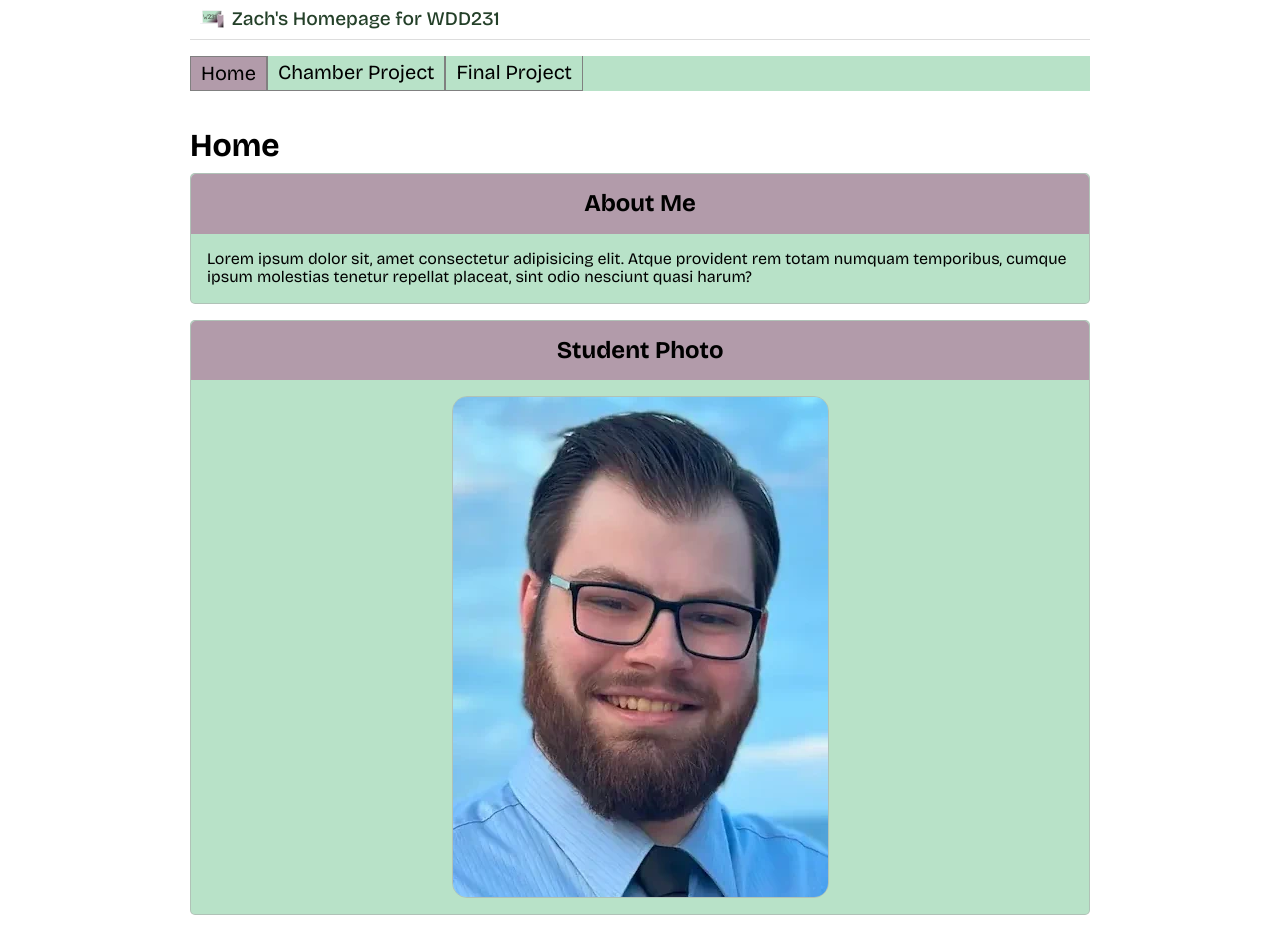
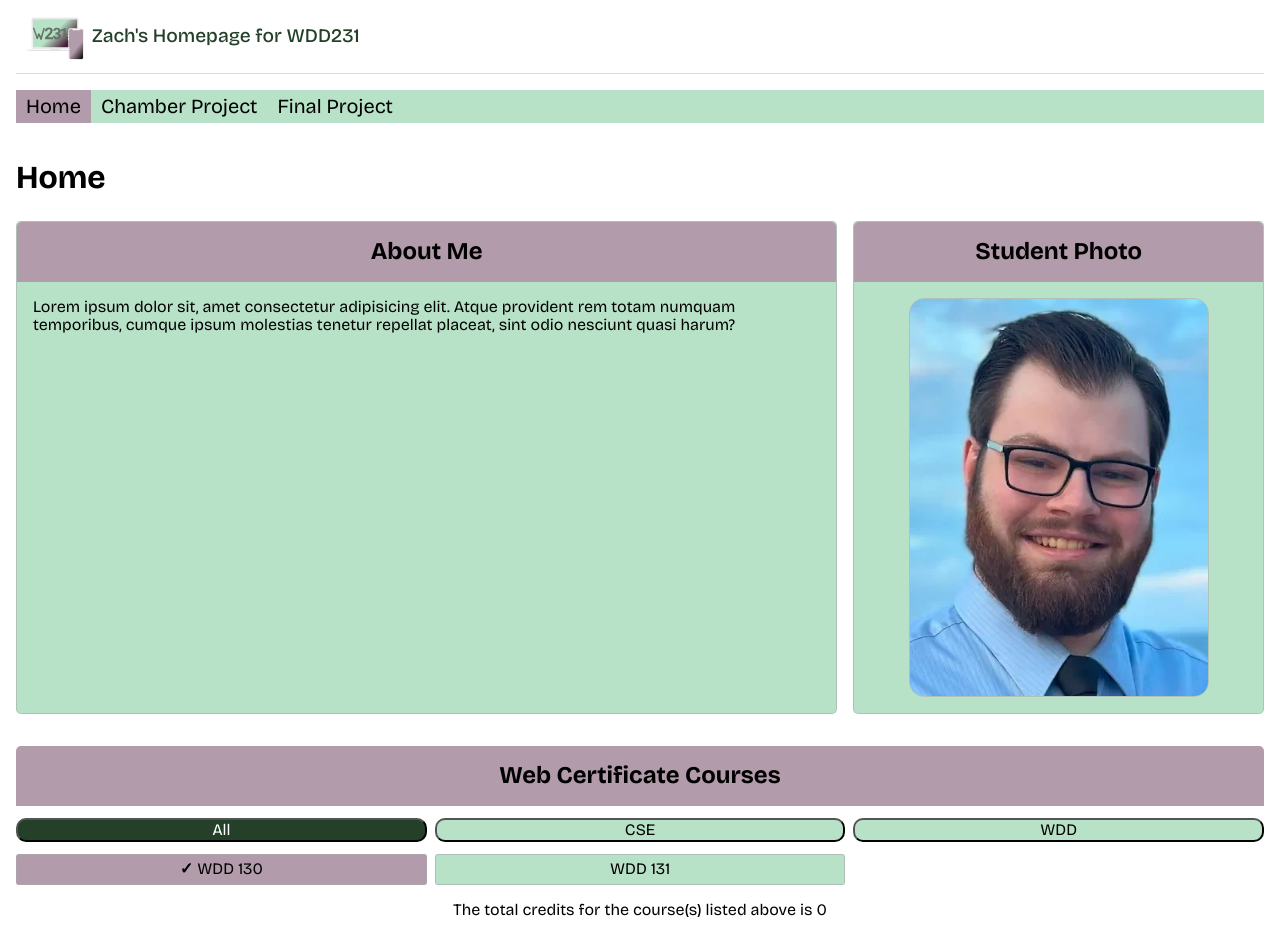
Before and after one commit to ZaquMan/wdd231, a plain HTML site: page index.html in a window 1280 px wide. Shown: the top 928 px of the page. Drawn offline with nearby package versions, Linux system fonts and the light colour scheme.

Commit message:
Finished desktop CSS

```diff
--- a/index.html
+++ b/index.html
@@ -55,10 +55,12 @@
 				<input type="button" id="wdd" value="WDD">
 			</div>
 			<div id="certificate-list">
+				<!-- These divs are examples and are replaced by Javascript -->
 				<div class="completed"> WDD 130 </div>
 				<div> WDD 131 </div>
 			</div>
-			<p>The total credits for the course(s) listed above is <span id="course-credits"></span></p>
+			<!-- The span's text content gets replaced by JavaScript -->
+			<p>The total credits for the course(s) listed above is <span id="course-credits">0</span></p>
 		</section>
 	</main>
 	<footer>
--- a/styles/base.css
+++ b/styles/base.css
@@ -105,8 +105,8 @@ header span {
 main {
 	display: flex;
 	flex-direction: column;
-	width: 95%;
-	margin: 0 auto;
+	/* width: 95%; */
+	margin: 0 1rem;
 }
 
 main h1 {
@@ -137,6 +137,9 @@ main section p {
 main section img {
 	display: block;
 	margin: 1rem auto;
+	width: 95%;
+	max-width: 300px;
+	height: auto;
 	border: var(--light-border);
 	border-radius: 15px;
 }
@@ -149,13 +152,15 @@ main section img {
 
 /* TODO: Make buttons bigger for mobile */
 #certificate-btns {
-	display: flex;
-	justify-content: space-evenly;
+	display: grid;
+	grid-template-columns: repeat(3, 1fr);
+	gap: 0.5rem;
+	margin: 0.5rem 0;
 }
 
 #certificate-btns input {
 	margin: 0.25rem 0;
-	width: 30%;
+	width: 100%;
 	border-radius: 10px;
 	background-color: var(--primary-color);
 }
@@ -180,6 +185,7 @@ main section img {
 	background-color: var(--primary-color);
 	border: var(--light-border);
 	padding: 5px;
+	border-radius: 3px;
 }
 
 #certificate-list .completed{
--- a/styles/larger.css
+++ b/styles/larger.css
@@ -3,15 +3,18 @@
 
 @media only screen and (min-width: 1200px)
 {
-	header, main, nav, footer {
-		max-width: 900px;
-		margin: 0 auto;
+
+	/************************* SITE WIDE *************************/
+	header, nav, footer {
+		margin: 0 1rem;
 	}
 
+	/*************************** HEADER ***************************/
 	header {
-		grid-template-columns: 24px auto;
+		grid-template-columns: 58px auto;
 	}
 
+	/******************** HAMBURGER NAVIGATION *******************/
 	.hamburger {
 		display: none;
 	}
@@ -25,5 +28,24 @@
 	}
 	.navigation li {
 		padding: 5px 10px;
+		border: none;
+
+	}
+
+	/***************************** MAIN *****************************/
+	main {
+		display: grid;
+		grid-template-columns: 2fr 1fr;
+		gap: 1rem;
+	}
+
+	main h1,
+	#certs {
+		grid-column: 1/3;
+	}
+
+	#certificate-list {
+		display: grid;
+		grid-template-columns: repeat(3, 1fr);
 	}
 }
```
Also changed, not shown: chamber.html (+3 -0 lines), final_project.html (+3 -0 lines).
